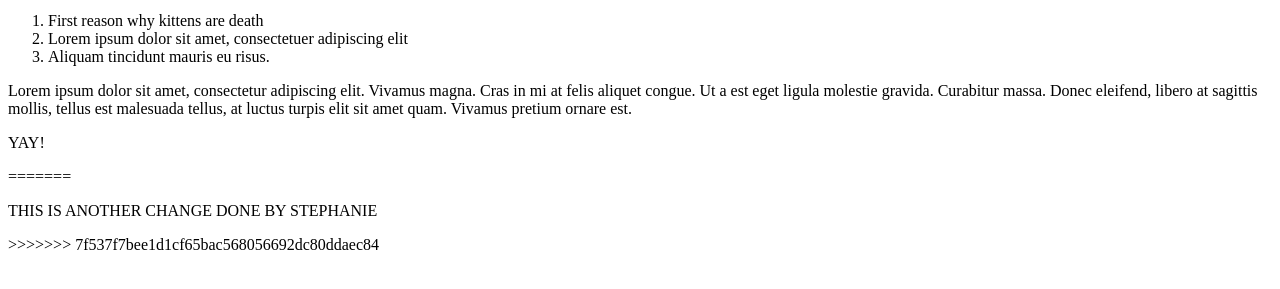
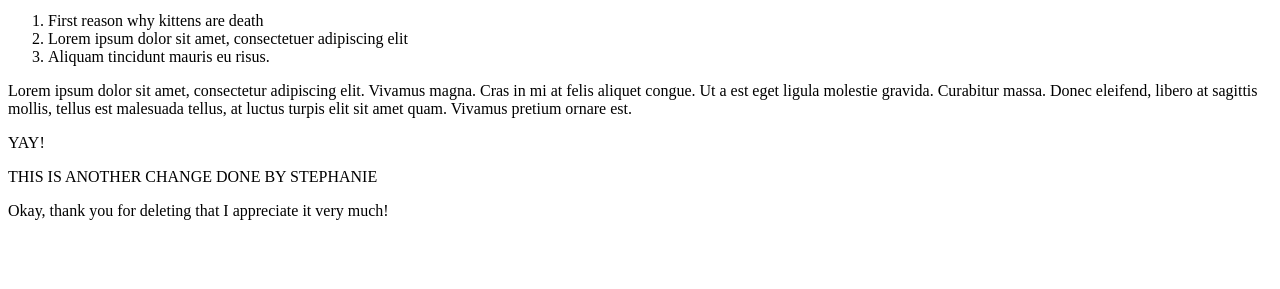
Before and after one commit to liyanl/iat339demo, a plain HTML site: page index.html in a window 1280 px wide. Shown: the part 257-546 px from the top of the page. Drawn offline with Linux system fonts and the light colour scheme.

Commit message:
I got your changes, and have added another message at the bottom.

```diff
--- a/index.html
+++ b/index.html
@@ -41,9 +41,7 @@
 
         <p> YAY! </p>
 
-=======
         <p> THIS IS ANOTHER CHANGE DONE BY STEPHANIE </p>
->>>>>>> 7f537f7bee1d1cf65bac568056692dc80ddaec84
-
+        <p> Okay, thank you for deleting that I appreciate it very much! </p>
     </body>
 </html>
```
